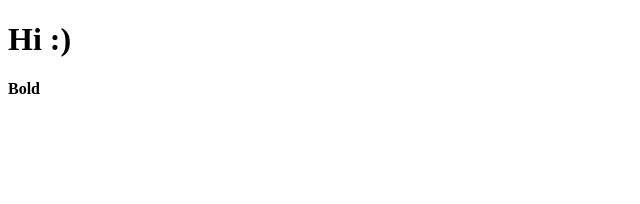
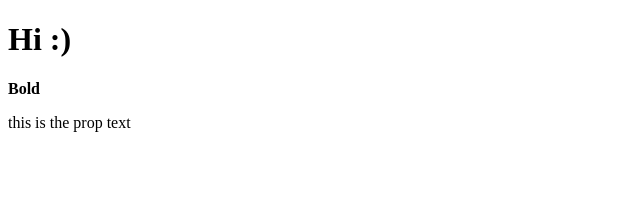
Before and after one commit to Patys/react-fundamentals, a React (Create React App) app: page / in a window 1280 px wide. Shown: the top 204 px of the page, without its empty margins (0-640 px from the left). Built offline with nearby package versions, Linux system fonts and the light colour scheme.

Commit message:
added prop

```diff
--- a/src/App.js
+++ b/src/App.js
@@ -2,10 +2,12 @@ import React from 'react';
 
 class App extends React.Component {
   render() {
+    let txt = this.props.txt;
     return (
       <div>
         <h1>Hi :)</h1>
         <b>Bold</b>
+        <p>{txt}</p>
       </div>
     )
   }
--- a/src/index.js
+++ b/src/index.js
@@ -3,5 +3,8 @@ import ReactDOM from 'react-dom';
 import App from './App';
 import registerServiceWorker from './registerServiceWorker';
 
-ReactDOM.render(<App />, document.getElementById('root'));
+ReactDOM.render(
+  <App txt="this is the prop text"/>,
+  document.getElementById('root')
+);
 registerServiceWorker();
```
